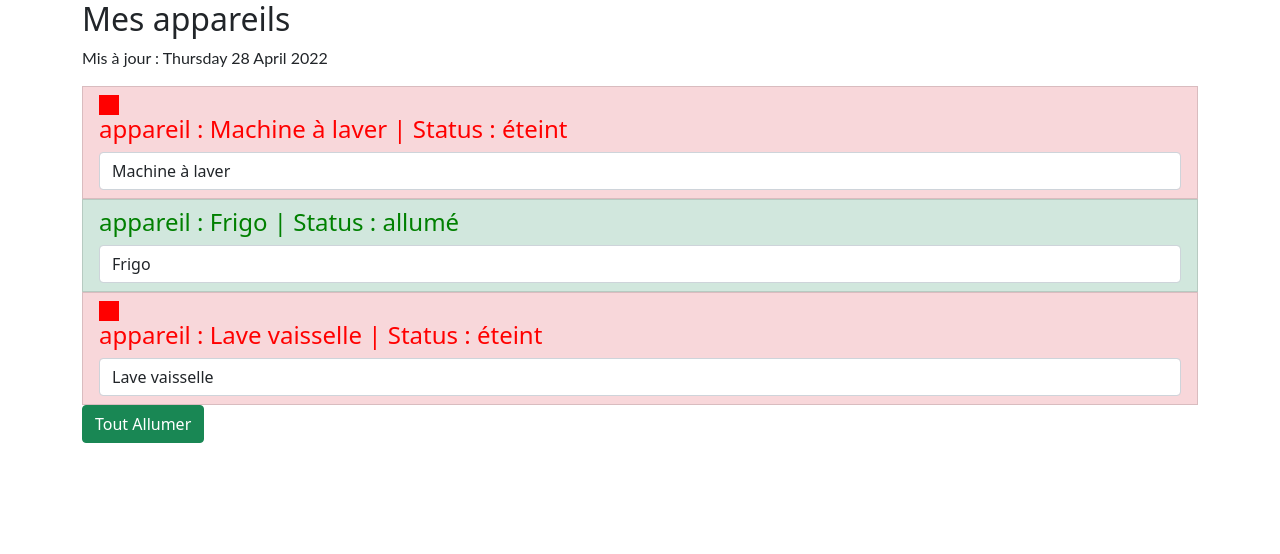
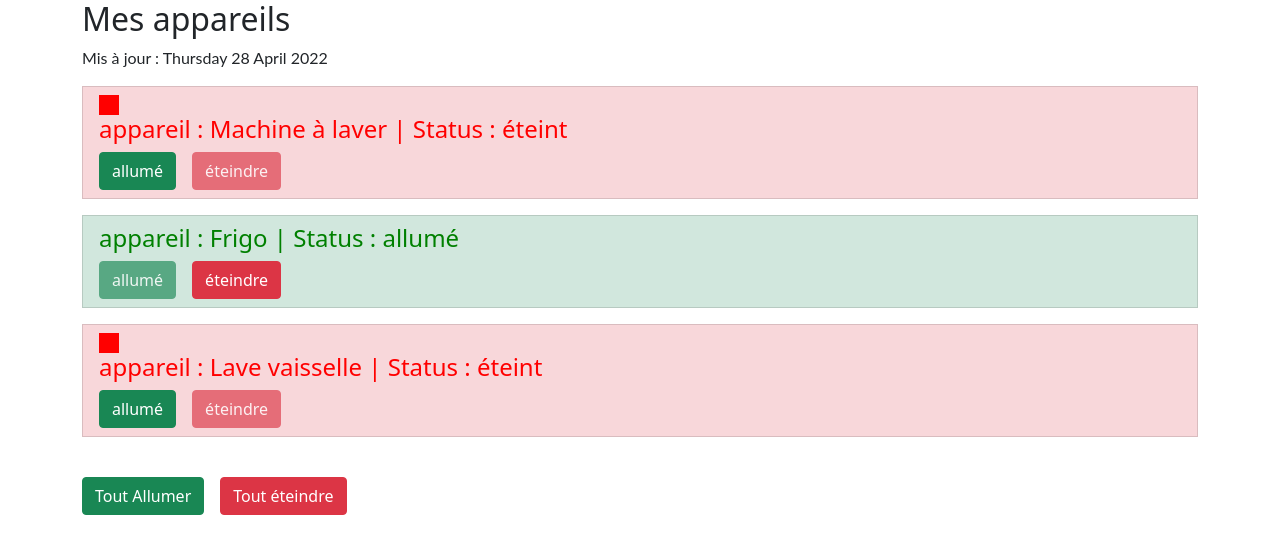
Before and after one commit to Thomas-Lacomblez/angular-ivy-jgyblw, an Angular app: page / in a window 1280 px wide. Shown: the top 554 px of the page. Built offline with nearby package versions, Linux system fonts and the light colour scheme.

Commit message:
5 files modified

```diff
--- a/src/app/app.component.html
+++ b/src/app/app.component.html
@@ -7,18 +7,26 @@
 
       <ul class="list-group">
         <app-appareil
-        *ngFor=" let appareil of appareils"
-        [appareilName]="appareil.name"
-        [appareilStatus]="appareil.status"> </app-appareil>
+        *ngFor=" let appareil of appareils; let i = index"
+          [indexOfAppareil]="i"
+          [appareilName]="appareil.name"
+          [appareilStatus]="appareil.status"
+          style="margin-bottom:1em">
+        </app-appareil>
+
       </ul>
-
+      <br />
+      <!--
+        [disabled]="!isAuth" -->
       <button
         class="btn btn-success"
-        [disabled]="!isAuth"
         (click)="onAllumer()"
-      >
+        style="margin-right:1em;">
         Tout Allumer
       </button>
+
+      <button class="btn btn-danger"
+          (click)="onEteindre()"> Tout éteindre</button>
     </div>
   </div>
 </div>
--- a/src/app/app.component.ts
+++ b/src/app/app.component.ts
@@ -31,6 +31,9 @@ export class AppComponent implements OnInit {
   }
 
   onAllumer() {
-    console.log('tout allumer ! ');
+    this.appareilService.switchOnAll();
+  }
+  onEteindre() {
+    this.appareilService.switchOffAll();
   }
 }
--- a/src/app/appareil/appareil.component.html
+++ b/src/app/appareil/appareil.component.html
@@ -1,5 +1,5 @@
-<li [ngClass]="{'list-group-item': true,
-                'list-group-item-success': appareilStatus === 'allumé',
+<li class="list-group-item"
+    [ngClass]="{ 'list-group-item-success': appareilStatus === 'allumé',
                 'list-group-item-danger': appareilStatus === 'éteint'
       }" >
     <div
@@ -8,6 +8,9 @@
     </div>
 
     <h4 [ngStyle]="{color: getColor() }"> appareil : {{ appareilName }} | Status : {{ getStatus() }} </h4>
-    <input type="text" class="form-control" [(ngModel)]="appareilName" >
+
+    <button class="btn btn-success" style="margin-right:1em;" (click)="onSwitchOn()" [disabled]="appareilStatus === 'allumé' ">allumé</button>
+
+    <button class="btn btn-danger" (click)="onSwitchOff()" [disabled]="appareilStatus === 'éteint' ">éteindre</button>
 
 </li>
--- a/src/app/appareil/appareil.component.ts
+++ b/src/app/appareil/appareil.component.ts
@@ -1,4 +1,5 @@
 import { Component, Input, OnInit } from '@angular/core';
+import { AppareilService } from '../services/appareil.service';
 
 @Component({
   selector: 'app-appareil',
@@ -8,8 +9,9 @@ import { Component, Input, OnInit } from '@angular/core';
 export class AppareilComponent implements OnInit {
   @Input() appareilName: String;
   @Input() appareilStatus: String;
+  @Input() indexOfAppareil: number;
 
-  constructor() {}
+  constructor(private appareilService : AppareilService) {}
 
   ngOnInit() {}
 
@@ -21,4 +23,12 @@ export class AppareilComponent implements OnInit {
     if (this.appareilStatus == 'allumé') return 'green';
     else if (this.appareilStatus == 'éteint') return 'red';
   }
+
+  onSwitchOn() {
+    this.appareilService.switchOneOn( this.indexOfAppareil );
+  }
+
+  onSwitchOff() {
+    this.appareilService.switchOffOn( this.indexOfAppareil );
+  }
 }
--- a/src/app/services/appareil.service.ts
+++ b/src/app/services/appareil.service.ts
@@ -18,6 +18,14 @@ export class AppareilService {
       appareil.status = 'éteint';
   }
 
+  switchOneOn(index : number) {
+    this.appareils[index].status = 'allumé';
+  }
+
+  switchOffOn(index : number) {
+    this.appareils[index].status = 'éteint';
+  }
+
   constructor() { }
 
 }
```
